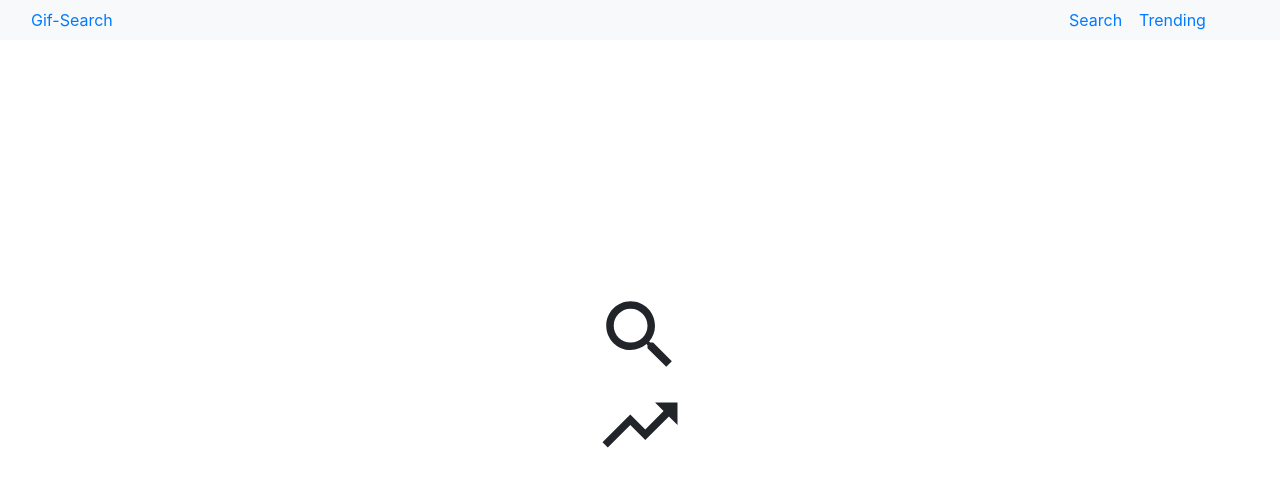
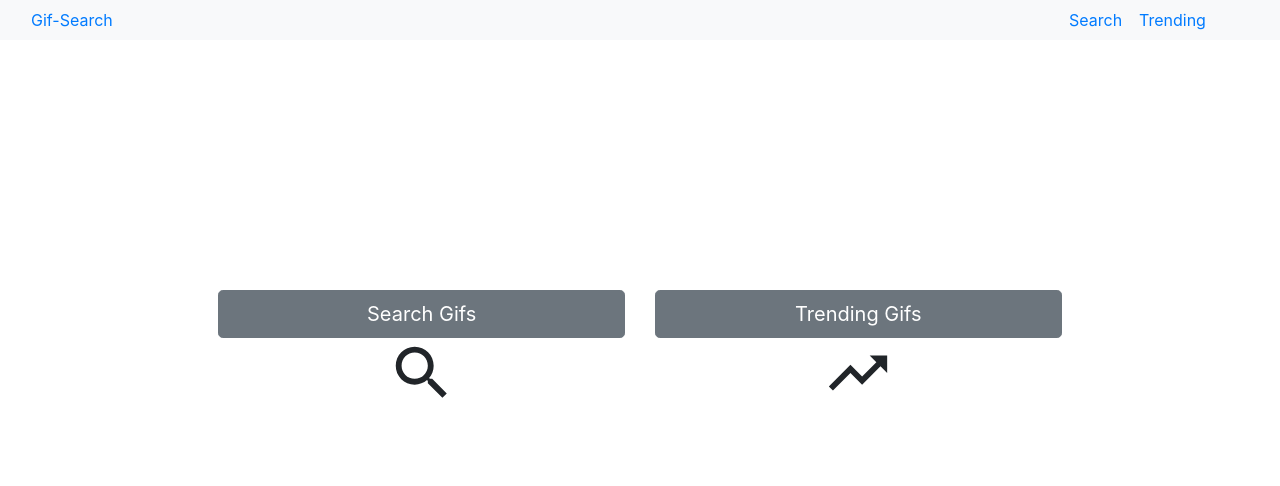
Before and after one commit to urnotjessie/gif-search-react-app-frontend, a React (Create React App) app: page / in a window 1280 px wide. Shown: the top 486 px of the page. Built offline with nearby package versions, Linux system fonts and the light colour scheme.

Commit message:
apply reactstrap to style home page

```diff
--- a/package.json
+++ b/package.json
@@ -12,6 +12,7 @@
     "react-router": "^4.3.1",
     "react-router-dom": "^4.3.1",
     "react-scripts": "2.1.1",
+    "reactstrap": "^6.5.0",
     "redux": "^4.0.1",
     "redux-promise": "^0.6.0",
     "redux-thunk": "^2.3.0"
--- a/src/components/Home.js
+++ b/src/components/Home.js
@@ -2,6 +2,7 @@ import React from 'react';
 import { MdSearch } from 'react-icons/md';
 import { MdTrendingUp } from 'react-icons/md';
 import { Redirect } from 'react-router-dom'
+import { Button, Row, Col } from 'reactstrap';
 
 class Home extends React.Component {
   state = {
@@ -26,8 +27,15 @@ class Home extends React.Component {
     return (
       <div className="home-form">
         {this.renderRedirect()}
-        <div onClick={this.setRedirect}><MdSearch id="search" size={90} /></div>
-        <div onClick={this.setRedirect}><MdTrendingUp id="trending" size={90} /></div>
+        <Row>
+          <Col sm={{size: 4, order: 1, offset: 2}}><Button id="search" color="secondary" size="lg" block onClick={this.setRedirect}>Search Gifs</Button></Col>
+          <Col sm={{size: 4, order: 1}}><Button id="trending" color="secondary" size="lg" block onClick={this.setRedirect}>Trending Gifs</Button></Col>
+
+        </Row>
+        <Row>
+          <Col sm={{size: 4, order: 1, offset: 2}}><MdSearch size={70} /></Col>
+          <Col sm={{size: 4, order: 1}}><MdTrendingUp size={70} /></Col>
+        </Row>
       </div>
     )
   }
```
Also changed, not shown: 1 other file (tests, documents, lock files or other folders).
